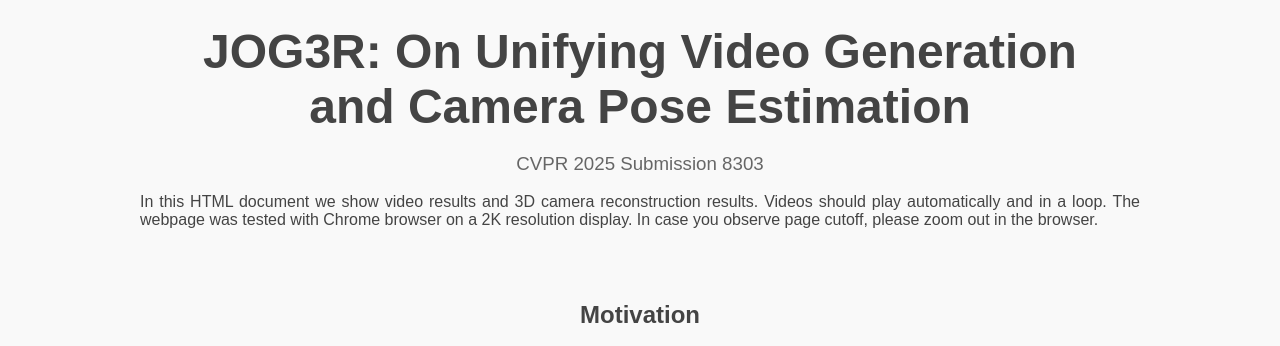
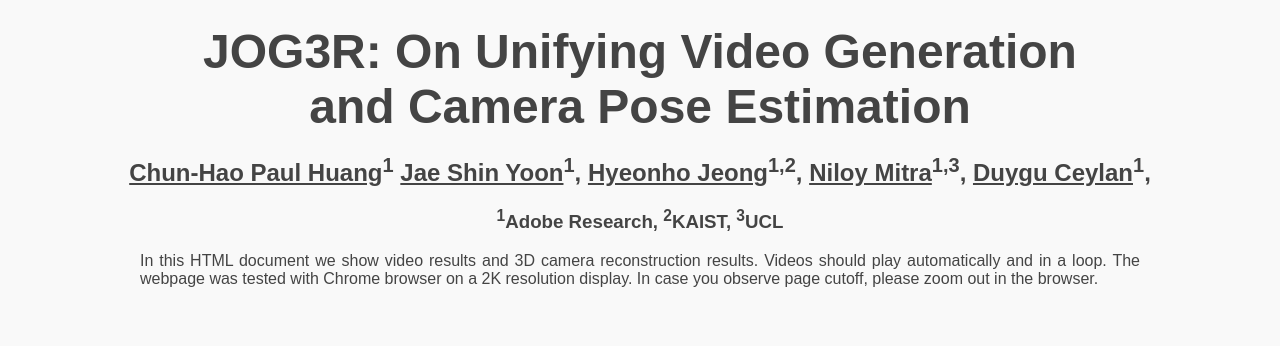
Before and after one commit to paulchhuang/jog3rwebsite, a plain HTML site: page index.html in a window 1280 px wide. Shown: the top 346 px of the page. Drawn offline with Linux system fonts and the light colour scheme.

Commit message:
add authors

```diff
--- a/index.html
+++ b/index.html
@@ -11,7 +11,16 @@
 <body>
     <div id="body">
         <h1 id="title">JOG3R: On Unifying Video Generation <br> and Camera Pose Estimation</h1>
-        <h3 id="conference">CVPR 2025 Submission 8303</h3>
+        <h2 id="author">
+            <a href="https://paulchhuang.wixsite.com/chhuang">Chun-Hao Paul Huang</a><sup>1</sup>
+            <a href="https://gorokee.github.io/jsyoon">Jae Shin Yoon</a><sup>1</sup>,
+            <a href="https://hyeonho99.github.io/">Hyeonho Jeong</a><sup>1,2</sup>,
+            <a href="http://www0.cs.ucl.ac.uk/staff/n.mitra/">Niloy Mitra</a><sup>1,3</sup>,
+            <a href="https://www.duygu-ceylan.com/">Duygu Ceylan</a><sup>1</sup>,
+        </h2>
+        <h3 id="affiliation">
+            <sup>1</sup>Adobe Research, <sup>2</sup>KAIST, <sup>3</sup>UCL
+        </h3>
         <p style="max-width:1000px; margin:auto; text-align: justify; margin-bottom: 1em">
             In this HTML document we show video results and 3D camera reconstruction results. Videos should play automatically and in a loop. The webpage was tested with Chrome browser on a 2K resolution display. In case you observe page cutoff, please zoom out in the browser.
         </p>
```
